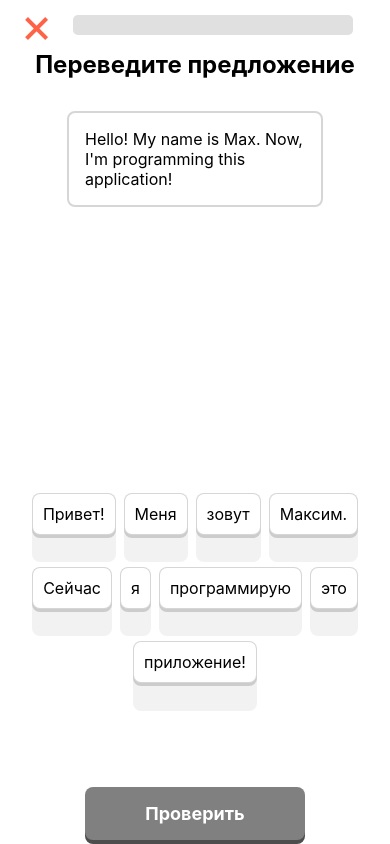
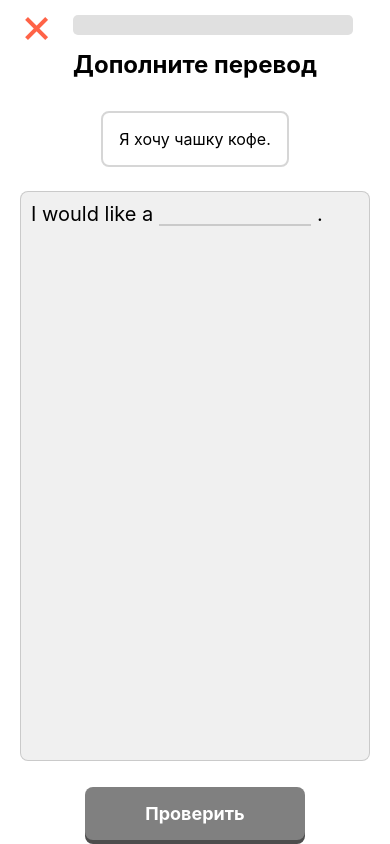
Before and after one commit to Wo0zZ1/unolingo-client, a React Native app: screen /MainTabs in a window 390 px wide. Both pictures are taken after a click on the element 195 px from the left and 292 px from the top of the page. Built offline with nearby package versions, Linux system fonts and the light colour scheme.

Commit message:
fix: fix TextInput

```diff
--- a/src/features/LevelPlayScreen/ui/TextInputTask.tsx
+++ b/src/features/LevelPlayScreen/ui/TextInputTask.tsx
@@ -1,4 +1,4 @@
-import { useRef, useState } from 'react'
+import { memo, useCallback, useRef, useState } from 'react'
 import { Pressable, StyleSheet, Text, TextInput, View } from 'react-native'
 
 import { ITask, ITaskTextInput } from '../../../store/useTasksStore'
@@ -14,50 +14,55 @@ const TextInputTask = ({ partialAnswer, correctAnswer, onComplete }: ITextInputT
 	const [inputText, setInputText] = useState('')
 
 	const inputRef = useRef<TextInput>(null)
+	const [hiddenInputWidth, setHiddenInputWidth] = useState(0)
 
-	const handleTextPress = () => {
+	const handleTextPress = useCallback(() => {
 		inputRef.current?.focus()
-	}
+	}, [])
 
-	const parseInput = (str: string) => {
+	const parseInput = useCallback((str: string) => {
 		return str.trim().replaceAll(/ +/g, ' ').toLowerCase()
-	}
+	}, [])
 
-	const handleSubmit = () => {
+	const handleSubmit = useCallback(() => {
 		onComplete(parseInput(inputText) === correctAnswer.toLowerCase())
-	}
+	}, [inputText])
 
 	return (
 		<View style={styles.root}>
-			<Pressable style={styles.content} onPress={handleTextPress}>
-				<Text style={styles.text}>
-					<Text>{partialAnswer[0]} </Text>
-					<Text style={[styles.text, styles.inputText]}>{inputText}</Text>
-					<Text> {partialAnswer[1]}</Text>
+			<Pressable onPress={handleTextPress} style={styles.content}>
+				<Text style={styles.text}>{partialAnswer[0]} </Text>
+				<Text
+					onLayout={event => setHiddenInputWidth(event.nativeEvent.layout.width)}
+					style={[styles.text, styles.inputText, { position: 'absolute', opacity: 0 }]}>
+					{correctAnswer}
 				</Text>
+
 				<TextInput
 					ref={inputRef}
-					style={styles.hiddenInput}
+					style={[styles.text, styles.inputText, { width: hiddenInputWidth * 1.1 + 5 }]}
 					value={inputText}
 					onChangeText={setInputText}
 					autoCapitalize='none'
+					autoCorrect={false}
 					autoComplete='off'
-					maxLength={40}
-				/>
+					maxLength={30}></TextInput>
+				<Text style={styles.text}> {partialAnswer[1]}</Text>
+				<TextInput />
 			</Pressable>
 			<CheckButton disabled={parseInput(inputText).length === 0} onPress={handleSubmit} />
 		</View>
 	)
 }
+
 const styles = StyleSheet.create({
 	root: {
 		flex: 1,
 	},
 	content: {
 		flex: 1,
-		height: '100%',
-		position: 'relative',
-		gap: 5,
+		flexWrap: 'wrap',
+		flexDirection: 'row',
 		backgroundColor: '#3331',
 		borderColor: '#3333',
 		borderWidth: 1.5,
@@ -69,17 +74,10 @@ const styles = StyleSheet.create({
 		lineHeight: 24,
 	},
 	inputText: {
+		height: 24,
 		borderBottomWidth: 2,
 		borderColor: '#3333',
 		paddingHorizontal: 4,
-		minWidth: 50,
-	},
-	hiddenInput: {
-		position: 'absolute',
-		flex: 1,
-		width: 0,
-		height: 0,
-		opacity: 0,
 	},
 })
 
--- a/src/store/useTasksStore.ts
+++ b/src/store/useTasksStore.ts
@@ -36,31 +36,34 @@ export const useTasksStore = create<TasksStore>(set => ({
 		// const data = await response.json()
 
 		// Mock data
-		console.log(
-			`Типа идет фетчинг заданий для уровня с id ${levelId}`,
-		)
+		console.log(`Типа идет фетчинг заданий для уровня с id ${levelId}`)
 
 		await sleep(1000)
 
 		const currentTasks: ITask[] = [
 			{
+				id: 0,
+				type: 'textInput',
+				question: 'Я хочу чашку кофе.',
+				partialAnswer: ['I would like a', '.'],
+				correctAnswer: 'cup of coffee',
+			},
+			{
 				id: 1,
 				type: 'wordPicker',
-				question:
-					"Hello! My name is Max. Now, I'm programming this application!",
+				question: "Hello! My name is Max. Now, I'm programming this application!",
 				options: [
+					'Максим.',
 					'Привет!',
-					'Меня',
-					'зовут',
-					'Максим.',
+					'приложение!',
+					'программирую',
 					'Сейчас',
 					'я',
-					'программирую',
+					'зовут',
+					'Меня',
 					'это',
-					'приложение!',
 				],
-				correctAnswer:
-					'Привет! Меня зовут Максим. Сейчас я программирую это приложение!',
+				correctAnswer: 'Привет! Меня зовут Максим. Сейчас я программирую это приложение!',
 			},
 			{
 				id: 2,
```
